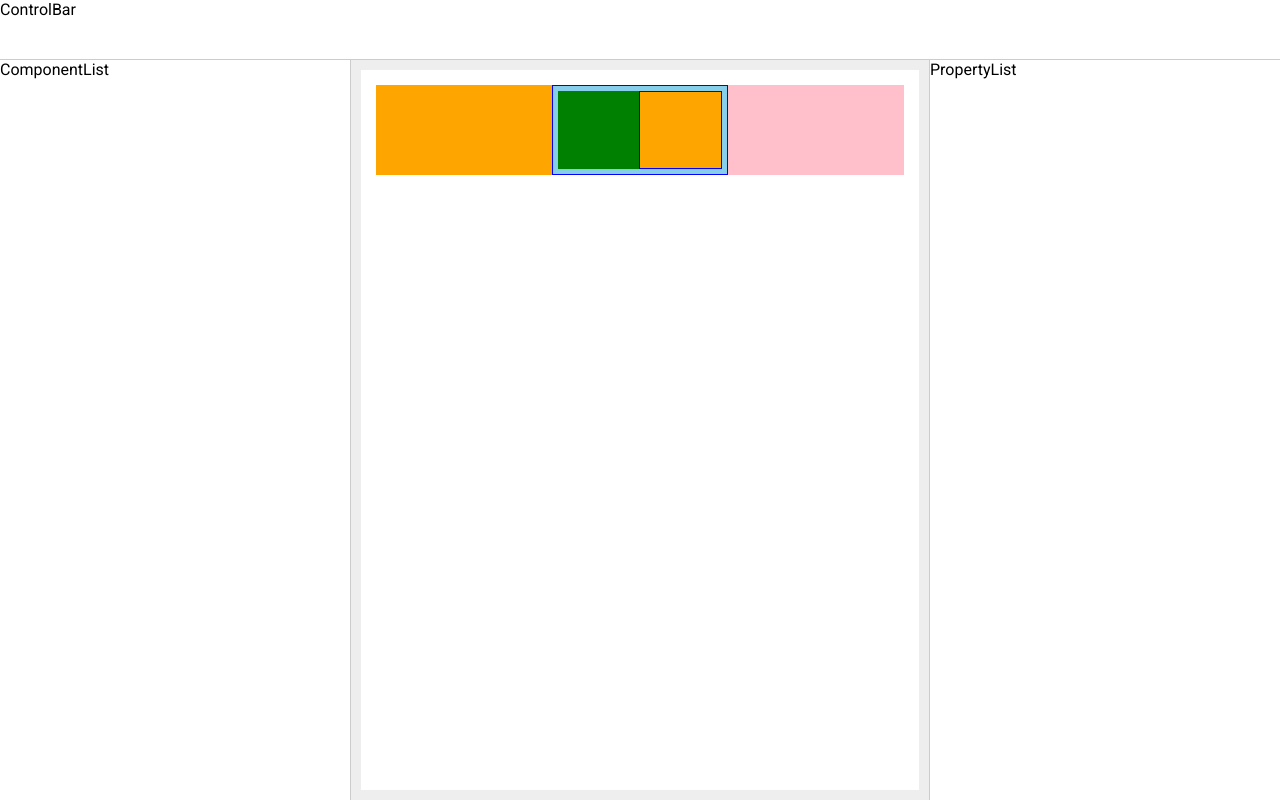
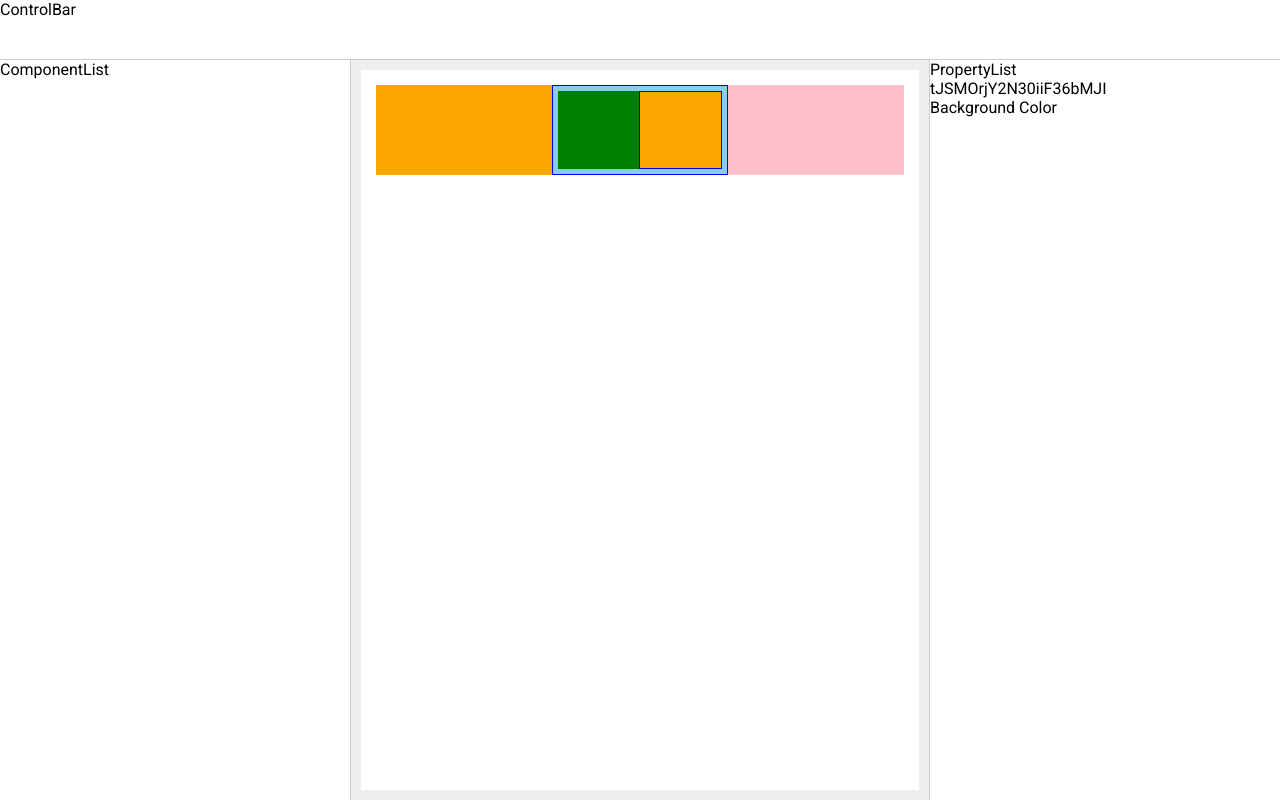
Before and after one commit to KelvinQiu802/deprecated-low-code-react, a Next.js app: page /editor in a window 1280 px wide. Both pictures are taken after a click on the element 640 px from the left and 130 px from the top of the page. Built offline with nearby package versions, Linux system fonts and the light colour scheme.

Commit message:
feat: show property

```diff
--- a/components/Editor/ItemComponent.js
+++ b/components/Editor/ItemComponent.js
@@ -20,7 +20,7 @@ function ItemComponent({
       e.stopPropagation();
     }
     if (e.target == e.currentTarget) {
-      setCurrentSelect(data.id);
+      setCurrentSelect(data);
       setShowBorder([]);
     }
     setShowBorder((prev) => [...prev, data.id]);
--- a/components/Editor/PropertyList.js
+++ b/components/Editor/PropertyList.js
@@ -1,8 +1,24 @@
 import React from 'react';
 import styles from '../../styles/PropertyList.module.css';
+import componentProperty from '../../utils/componentProperty';
 
-function PropertyList() {
-  return <div className={styles.list}>PropertyList</div>;
+function PropertyList({ currentSelect }) {
+  let properties = [];
+  for (const key in componentProperty[currentSelect?.tag]) {
+    properties.push(key);
+  }
+
+  return (
+    <div className={styles.list}>
+      PropertyList
+      <br />
+      {currentSelect?.id}
+      <br />
+      {properties?.map((item) => (
+        <div key={item}>{item}</div>
+      ))}
+    </div>
+  );
 }
 
 export default PropertyList;
--- a/pages/editor.js
+++ b/pages/editor.js
@@ -28,7 +28,7 @@ function Editor() {
             showBorder={showBorder}
             setShowBorder={setShowBorder}
           />
-          <PropertyList />
+          <PropertyList currentSelect={currentSelect} />
         </div>
       </div>
     </>
--- /dev/null
+++ b/utils/componentProperty.js
@@ -0,0 +1,8 @@
+export default {
+  Stack: {
+    Height: 'height',
+  },
+  Box: {
+    ['Background Color']: 'backgroundColor',
+  },
+};
```
